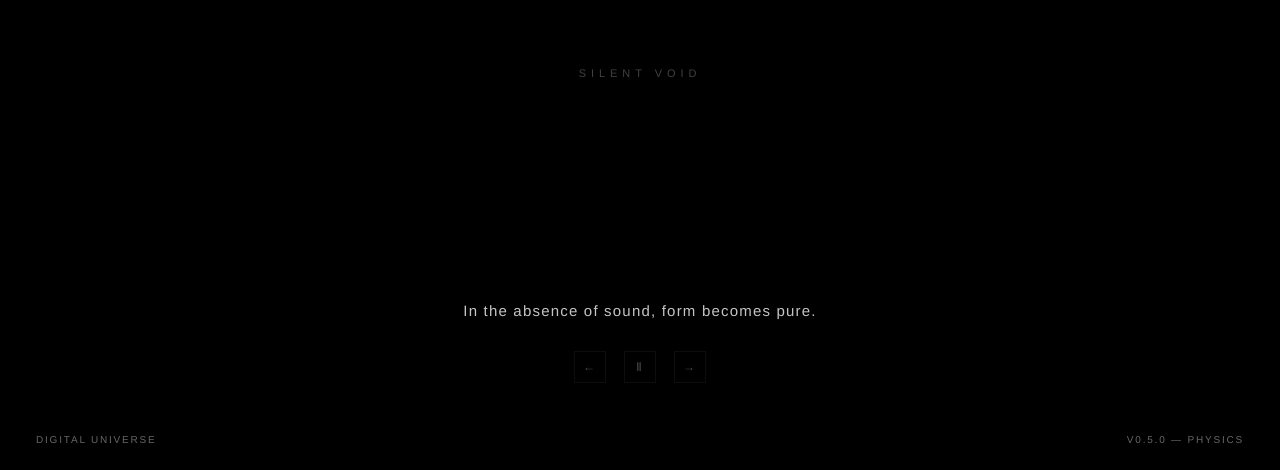
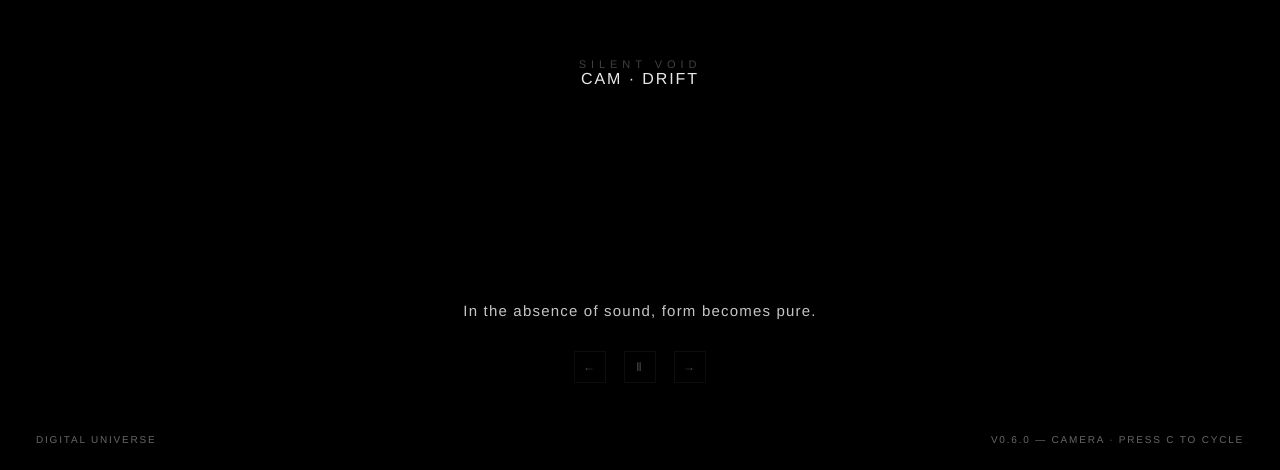
Before and after one commit to Eyadopro/zirios-universe, a React (Vite) app: page / in a window 1280 px wide. Shown: the part 327-797 px from the top of the page. Built offline with nearby package versions, Linux system fonts and the light colour scheme; no server answers.

Commit message:
Part 6: Show camera mode in UI + version bump

```diff
--- a/src/ui/UI.tsx
+++ b/src/ui/UI.tsx
@@ -1,11 +1,14 @@
 import { useWorldStore } from '../store/useWorldStore'
+import { useCameraStore } from '../store/useCameraStore'
 import { QuoteEngine } from '../experience/QuoteEngine/QuoteEngine'
 import './ui.css'
 
 export function UI() {
   const currentWorld = useWorldStore((s) => s.currentWorld)
+  const cameraMode = useCameraStore((s) => s.mode)
 
   const worldLabel = currentWorld.replace(/-/g, ' ').toUpperCase()
+  const camLabel = cameraMode.replace(/-/g, ' ').toUpperCase()
 
   return (
     <div className="ui-root">
@@ -20,13 +23,14 @@ export function UI() {
 
       <div className="ui-center">
         <div className="world-label">{worldLabel}</div>
+        <div className="cam-label">CAM · {camLabel}</div>
       </div>
 
       <QuoteEngine />
 
       <div className="ui-footer">
         <span className="meta">DIGITAL UNIVERSE</span>
-        <span className="meta">v0.5.0 — PHYSICS</span>
+        <span className="meta">v0.6.0 — CAMERA · press C to cycle</span>
       </div>
     </div>
   )
```
